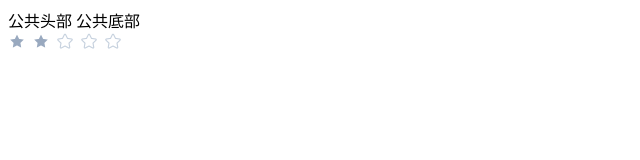
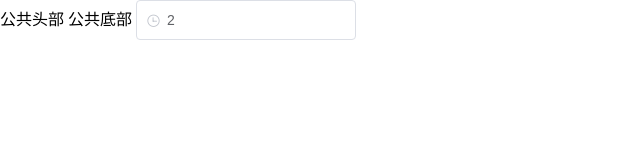
Before and after one commit to xjr619/back-stage, a Vue app: page / in a window 1280 px wide. Shown: the top 160 px of the page, without its empty margins (0-640 px from the left). Built offline with nearby package versions, Linux system fonts and the light colour scheme.

Commit message:
导入全局样式

```diff
--- a/package.json
+++ b/package.json
@@ -27,6 +27,7 @@
   "dependencies": {
     "axios": "^0.17.1",
     "element-ui": "^2.0.11",
+    "normalize.css": "^7.0.0",
     "vue": "^2.5.13",
     "vue-router": "^3.0.1",
     "vuex": "^3.0.1"
--- a/src/component/App.vue
+++ b/src/component/App.vue
@@ -3,10 +3,15 @@
         公共头部
         <router-view></router-view>
         公共底部
-          <el-rate
-    v-model="value"
-    :colors="['#99A9BF', '#F7BA2A', '#FF9900']">
-  </el-rate>
+       <el-time-select
+  v-model="value"
+  :picker-options="{
+    start: '08:30',
+    step: '00:15',
+    end: '18:30'
+  }"
+  placeholder="选择时间">
+</el-time-select>
     </div>
 </template>
 
--- a/src/main.js
+++ b/src/main.js
@@ -1,3 +1,5 @@
+// 默认初始化样式
+import 'normalize.css'
 import Vue from 'vue'
 import App from './component/App.vue'
 import VueRouter from 'vue-router'
```
Also changed, not shown: 1 other file (tests, documents, lock files or other folders).
